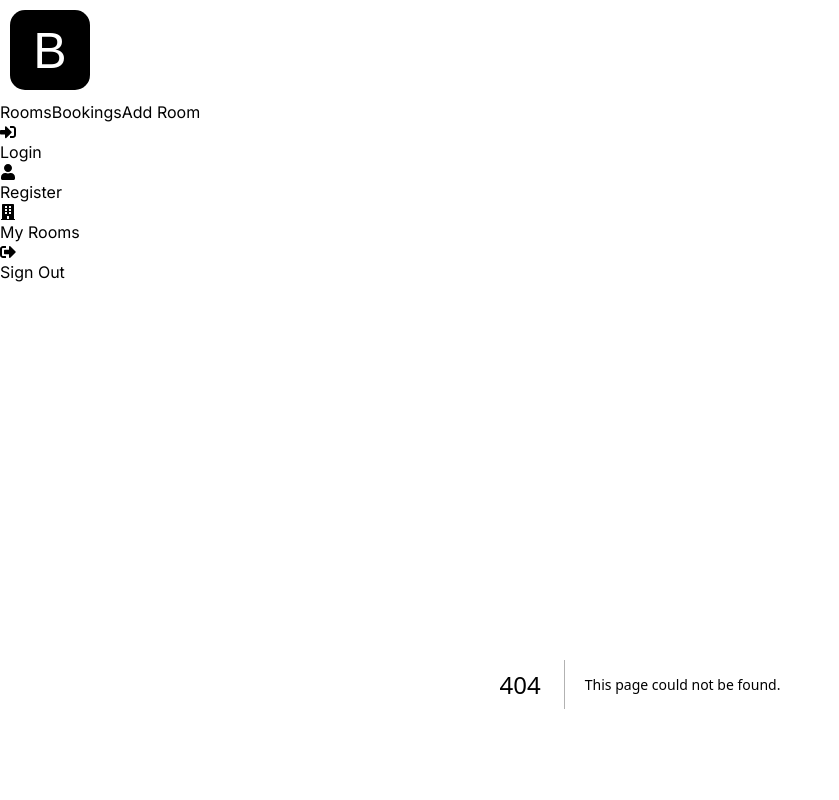
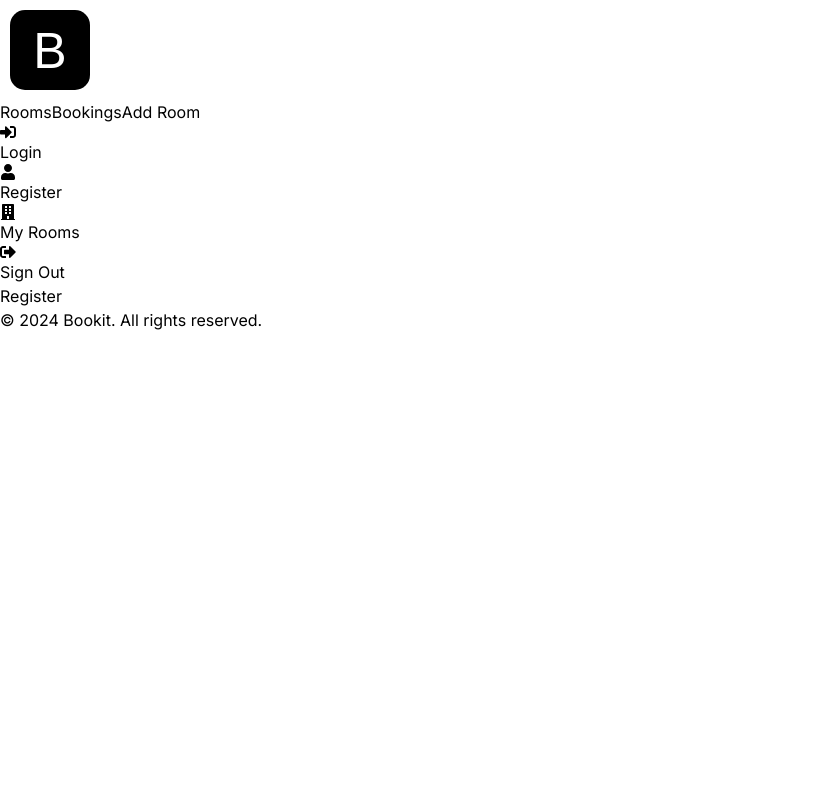
Before and after one commit to muhkyle17/bookify, a Next.js app: page /register in a window 1280 px wide. Before the commit this address had no page. Shown: the top 800 px of the page, without its empty margins (0-839 px from the left). Built offline with nearby package versions, Linux system fonts and the light colour scheme.

Commit message:
Initialize login and register pages

```diff
--- /dev/null
+++ b/src/app/login/page.jsx
@@ -0,0 +1,5 @@
+const Login = () => {
+  return <div>Login</div>
+}
+
+export default Login
--- /dev/null
+++ b/src/app/register/page.jsx
@@ -0,0 +1,5 @@
+const Register = () => {
+  return <div>Register</div>
+}
+
+export default Register
```
